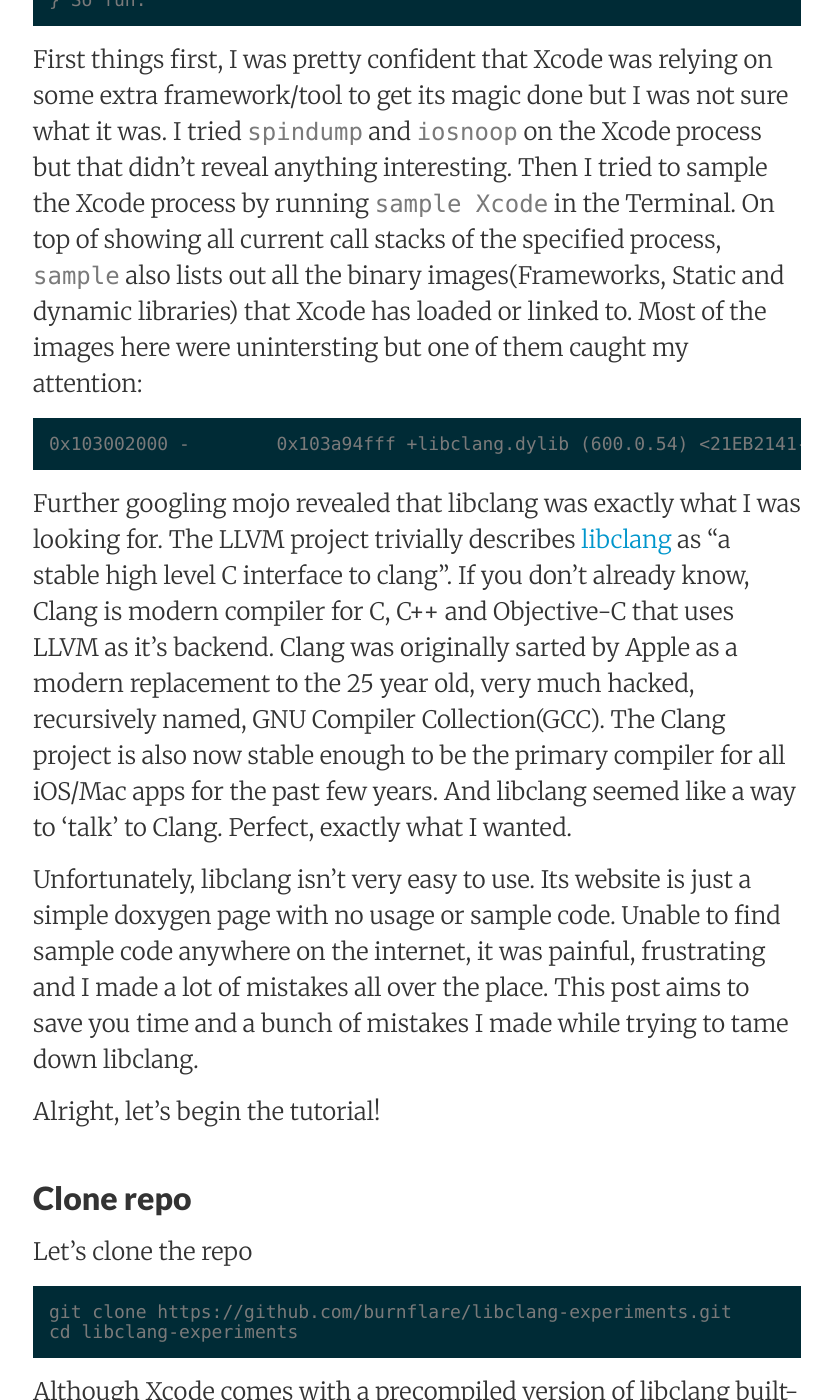
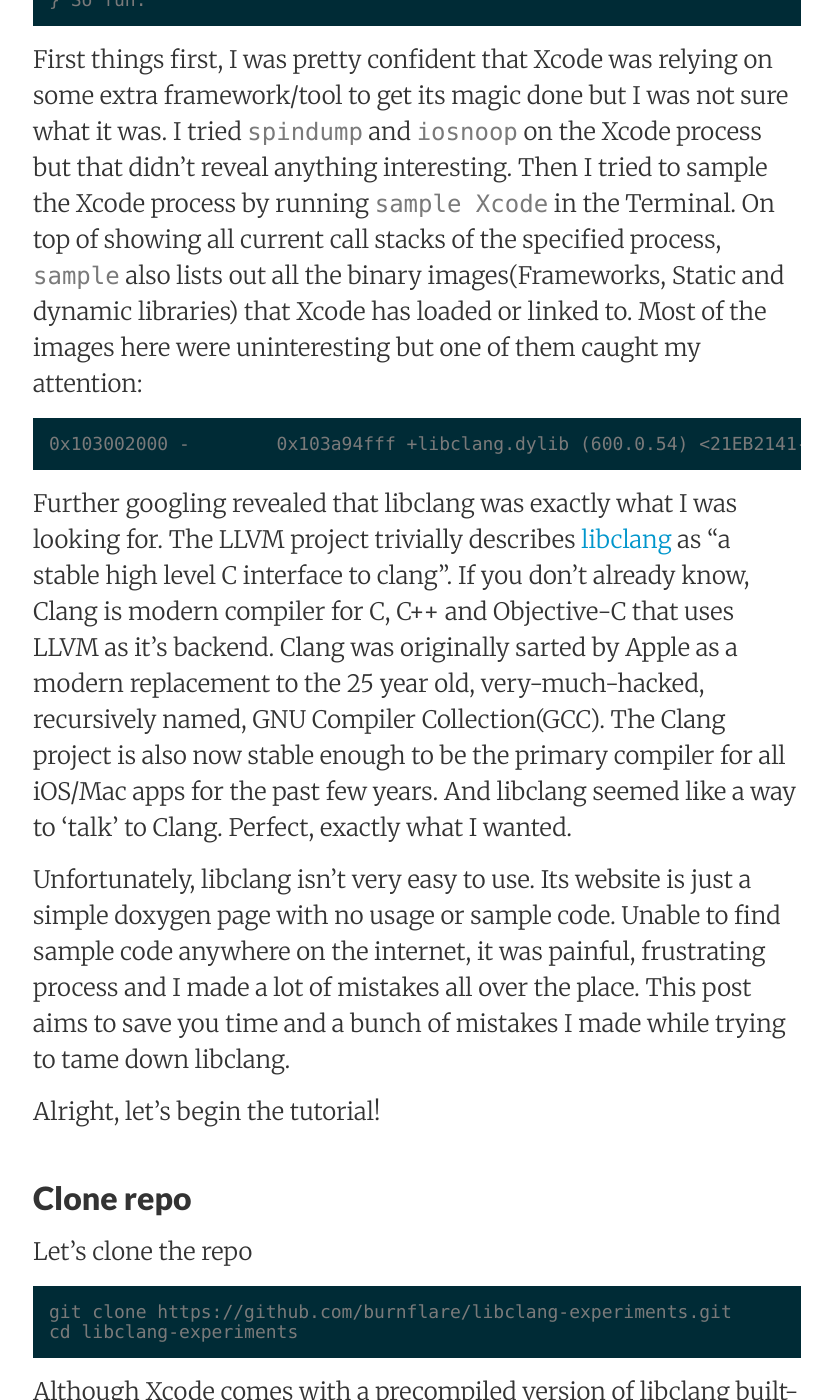
Before and after one commit to nushackers/digest, a Jekyll site: the page built from _posts/2014-11-02-libclang-ast-parsing.md, in a window 1280 px wide and 1400 px high, scrolled down 1195 px. Shown: the whole window, without its empty margins (223-1055 px from the left). Built offline with Jekyll 4.4.1, drawn with Linux system fonts in a browser that asks for light colours; some of the changed text lies outside the part shown.

```diff
--- a/_posts/2014-11-02-libclang-ast-parsing.md
+++ b/_posts/2014-11-02-libclang-ast-parsing.md
@@ -29,13 +29,13 @@ into:
 	}
 So fun.
 
-First things first, I was pretty confident that Xcode was relying on some extra framework/tool to get its magic done but I was not sure what it was. I tried `spindump` and `iosnoop` on the Xcode process but that didn't reveal anything interesting. Then I tried to sample the Xcode process by running `sample Xcode` in the Terminal. On top of showing all current call stacks of the specified process, `sample` also lists out all the binary images(Frameworks, Static and dynamic libraries) that Xcode has loaded or linked to. Most of the images here were unintersting but one of them caught my attention:
+First things first, I was pretty confident that Xcode was relying on some extra framework/tool to get its magic done but I was not sure what it was. I tried `spindump` and `iosnoop` on the Xcode process but that didn't reveal anything interesting. Then I tried to sample the Xcode process by running `sample Xcode` in the Terminal. On top of showing all current call stacks of the specified process, `sample` also lists out all the binary images(Frameworks, Static and dynamic libraries) that Xcode has loaded or linked to. Most of the images here were uninteresting but one of them caught my attention:
 
 	0x103002000 -        0x103a94fff +libclang.dylib (600.0.54) <21EB2141-3192-33E4-8641-8CD0F9DA0B20> /Applications/Xcode.app/Contents/Developer/Toolchains/XcodeDefault.xctoolchain/usr/lib/libclang.dylib
 
-Further googling mojo revealed that libclang was exactly what I was looking for. The LLVM project trivially describes [libclang](http://clang.llvm.org/doxygen/group__CINDEX.html) as "a stable high level C interface to clang". If you don't already know, Clang is modern compiler for C, C++ and Objective-C that uses LLVM as it's backend. Clang was originally sarted by Apple as a modern replacement to the 25 year old, very much hacked, recursively named, GNU Compiler Collection(GCC). The Clang project is also now stable enough to be the primary compiler for all iOS/Mac apps for the past few years. And libclang seemed like a way to 'talk' to Clang. Perfect, exactly what I wanted.
+Further googling revealed that libclang was exactly what I was looking for. The LLVM project trivially describes [libclang](http://clang.llvm.org/doxygen/group__CINDEX.html) as "a stable high level C interface to clang". If you don't already know, Clang is modern compiler for C, C++ and Objective-C that uses LLVM as it's backend. Clang was originally sarted by Apple as a modern replacement to the 25 year old, very-much-hacked, recursively named, GNU Compiler Collection(GCC). The Clang project is also now stable enough to be the primary compiler for all iOS/Mac apps for the past few years. And libclang seemed like a way to 'talk' to Clang. Perfect, exactly what I wanted.
 
-Unfortunately, libclang isn't very easy to use. Its website is just a simple doxygen page with no usage or sample code. Unable to find sample code anywhere on the internet, it was painful, frustrating and I made a lot of mistakes all over the place. This post aims to save you time and a bunch of mistakes I made while trying to tame down libclang.
+Unfortunately, libclang isn't very easy to use. Its website is just a simple doxygen page with no usage or sample code. Unable to find sample code anywhere on the internet, it was painful, frustrating process and I made a lot of mistakes all over the place. This post aims to save you time and a bunch of mistakes I made while trying to tame down libclang.
 
 Alright, let's begin the tutorial!
 
@@ -86,7 +86,7 @@ The original draft of this project was written in minimal C and mostly Objective
 	#include "string.h"
 	#include "clang-c/Index.h"
 
-Importing the header `clang-c/Index.h` that lives in our llvm project that we checked out. This header recursively includes everything else we would need to play with libclang
+Importing the header `clang-c/Index.h` that lives in our LLVM project that we checked out. This header recursively includes everything else we would need to play with libclang
 
 	const char * args[] = { "-c", "-arch", "i386",
     	"-isysroot", "/Applications/Xcode.app/Contents/Developer/Platforms/iPhoneSimulator.platform/Developer/SDKs/iPhoneSimulator.sdk",
@@ -147,7 +147,7 @@ Intialize an empty CXIndex, to get things going. You would notice here that I've
 	        return 0;
 	    }
 
-Initializing the single translation unit we'll be using for our project. The first four arguments pass in the CXIndex, path to source file, Clang arguments array and size of that array respectively. The 5th & 6th argument is used to send files to libclang that have not been saved to disk yet. I'm guessing IDEs (like Xcode) use this to get syntax highighting for code as you're typing on the fly. The last parameter is used to send in special options for the parsing. An interesting option I found here was `CXTranslationUnit_Incomplete` which would tell the parser that we're working with an intentionally incomplete translation unit here, proceed proudly!
+Initializing the single translation unit we'll be using for our project. The first four arguments passed in the CXIndex, path to source file, Clang arguments array and size of that array respectively. The fifth & sixth argument is used to send files to libclang that have not been saved to disk yet. I'm guessing IDEs (like Xcode) use this to get syntax highighting for code as you're typing on the fly. The last parameter is used to send in special options for the parser. An interesting option I found here was `CXTranslationUnit_Incomplete` which would tell the parser that we're working with an intentionally incomplete translation unit here. Proceed proudly!
 
 	    CXIndexAction action = clang_IndexAction_create(index);
 	    clang_indexTranslationUnit(action, NULL, &indexerCallbacks, sizeof(indexerCallbacks), CXIndexOpt_SuppressWarnings, translationUnit);
```
Also changed, not shown: other parts of _posts/2014-11-02-libclang-ast-parsing.md (+23 -23 lines).
